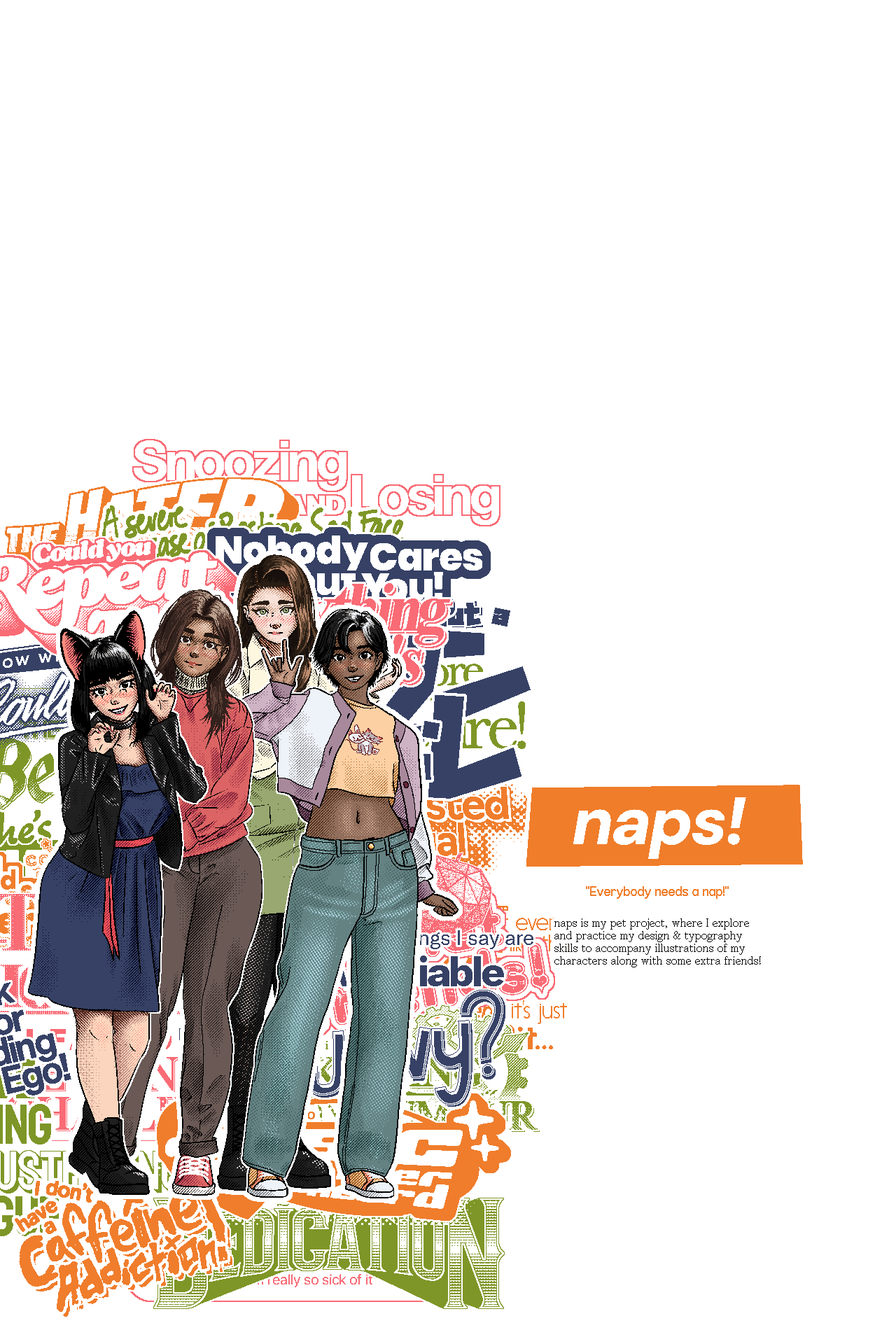
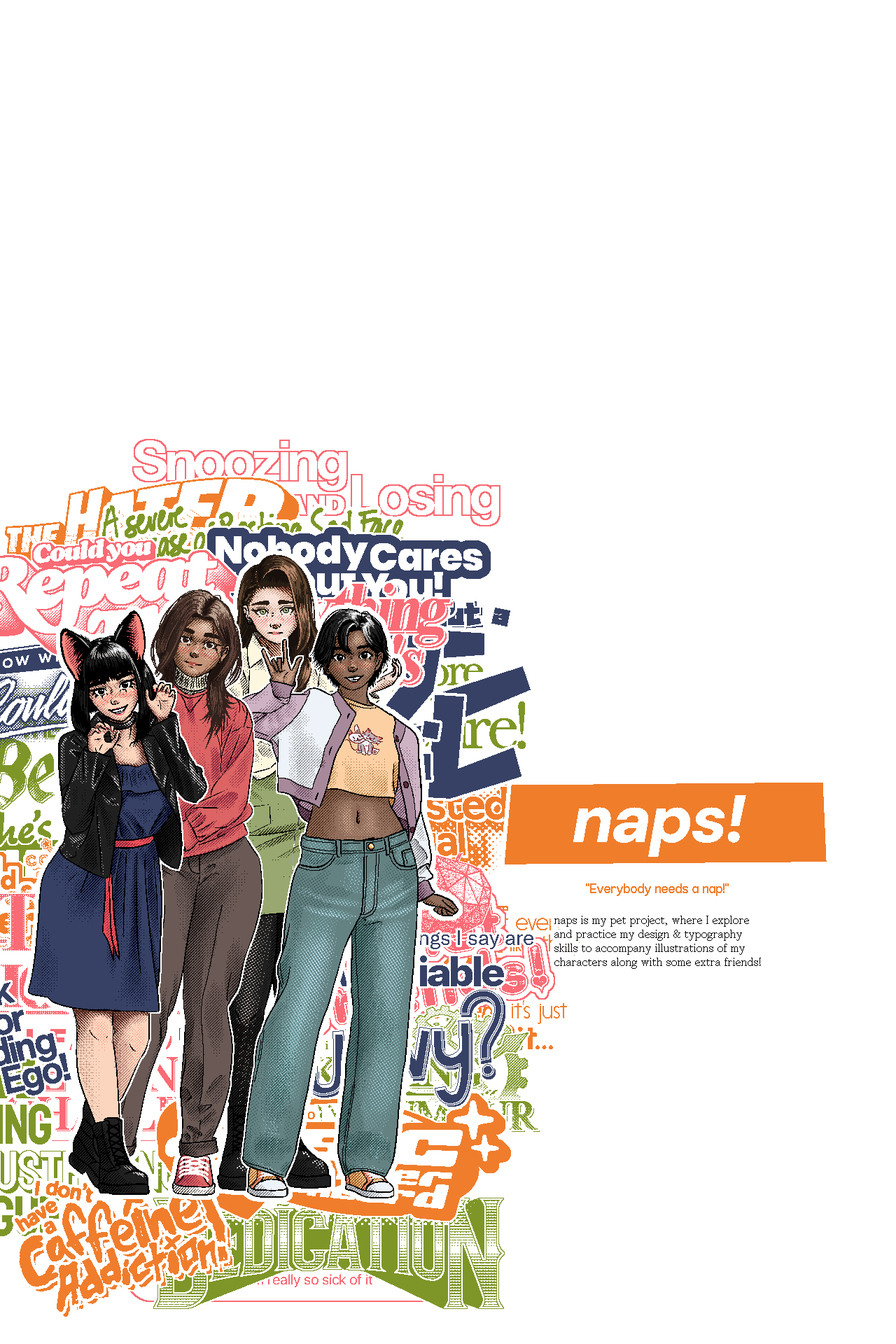
Before and after one commit to moyevka/moyevka.github.io, a Jekyll site: the page built from project-naps.markdown, in a window 1280 px wide. Shown: the part 1248-3168 px from the top of the page at 70% size. Built offline with Jekyll 4.4.1, drawn with Linux system fonts in a browser that asks for light colours.

Commit message:
horizontal mobile layout fix(?)

```diff
--- a/_layouts/naps.html
+++ b/_layouts/naps.html
@@ -42,8 +42,8 @@
         </div>
     {% endfor %}
     <div class="navbuttons">
-        <a href="/" class="button naps roundicon" title="Back to Home" style="padding:0.33rem;border-radius:0.33rem"><img src="/assets/site/back.svg"></a>
-        <div class="button naps roundicon" id="scrollToTopBtn" title="Back to Top" style="padding:0.33rem;border-radius:0.33rem"><img src="/assets/site/top.svg"></div>
+        <a href="/" class="button naps roundicon" title="Back to Home"><img src="/assets/site/back.svg"></a>
+        <div class="button naps roundicon" id="scrollToTopBtn" title="Back to Top"><img src="/assets/site/top.svg"></div>
     </div>
 </body>
 <!-- randomise voice, snap binary elements to pixel grid  -->
@@ -63,19 +63,12 @@ function napsImgFix() {
     let napsImg = document.querySelectorAll('.naps-img');
     let binaryElements = document.querySelectorAll('.binary');
 
-    // Check if the devicePixelRatio is not 1
     if (window.devicePixelRatio !== 1) {
-        // Set image-rendering to auto for all .naps-img elements
         napsImg.forEach(img => {
             img.style.imageRendering = 'auto';
         });
 
-        // Adjust font-size for all .binary elements
         binaryElements.forEach(el => {
-            const currentFontSize = window.getComputedStyle(el).fontSize;
-            const numericFontSize = parseFloat(currentFontSize); // Convert '18px' to 18
-            if (window.devicePixelRatio >= 2) {
-                const newFontSize = (4 / window.devicePixelRatio) * numericFontSize;
             el.style.filter = ` drop-shadow(2px 0px 0 #fff)
                                 drop-shadow(-2px 0px 0 #fff)
                                 drop-shadow(0px 2px 0 #fff)
@@ -84,14 +77,8 @@ function napsImgFix() {
                                 drop-shadow(2px -2px 0 #fff)
                                 drop-shadow(-2px -2px 0 #fff)
                                 drop-shadow(-2px 2px 0 #fff)`;
-                el.style.fontSize = `${newFontSize}px`;
-            } else {
-                const newFontSize = (1 / window.devicePixelRatio) * numericFontSize;
-                el.style.fontSize = `${newFontSize}px`;
-            }
         });
     } else {
-        // Retain the original image-rendering behavior when devicePixelRatio is 1
         napsImg.forEach(img => {
             const imgWidth = img.naturalWidth;
             const currentWidth = img.getBoundingClientRect().width;
@@ -102,7 +89,6 @@ function napsImgFix() {
             }
         });
 
-        // Reset font-size for .binary elements if needed
         binaryElements.forEach(el => {
             el.style.removeProperty('font-size');
         });
--- a/css/global.css
+++ b/css/global.css
@@ -387,6 +387,11 @@ h1 {
 	border-radius: 1000pt;
 }
 
+.button.naps.roundicon {
+	padding: 0.33rem;
+	border-radius: 0.33rem;
+}
+
 .roundicon img {
 	height: 1.33rem;
 	width: 1.33rem;
@@ -661,6 +666,7 @@ img::selection {
 	filter: url(#binary);
 	text-align: left;
 	backface-visibility: hidden;
+	line-height: 1.1;
 }
 
 a.naps-title {
@@ -1020,7 +1026,7 @@ iframe {
 	background: #555;
   }
 
-@media (min-resolution: 144dpi) {
+  @media (min-resolution: 144dpi) and (max-aspect-ratio: 1/1) {
 	body {
 		font-size: 2.4rem;
 	}
@@ -1104,6 +1110,11 @@ iframe {
 		font-size:unset;
 		line-height:0;
 		border-radius: 1000pt;
+	}
+
+	.button.naps.roundicon {
+		padding: 0.67rem;
+		border-radius: 0.67rem;
 	}
 
 	.roundicon img {
--- a/index.markdown
+++ b/index.markdown
@@ -44,7 +44,7 @@ test: moyevka!
         bottom:4rem;
         z-index:5
     }
-@media (min-resolution: 144dpi) {
+@media (min-resolution: 144dpi) and (max-aspect-ratio: 1/1) {
     p {
         max-width:unset;
         margin-top:0;
--- a/project-naps.markdown
+++ b/project-naps.markdown
@@ -4,12 +4,20 @@ title: the naps! project - moyevka
 permalink: /naps/
 ---
 
+<style>
+    .polyblock {
+        width: auto;
+        height: 128px;
+        aspect-ratio: 4 / 1;
+    }
+</style>
+
 <div class="container" style="max-width:1200px">
     <div class="container-item" style="max-height:67vh;padding:0;align-items:center">
         <img src="/assets/naps/thegirls-promo.png" title="the girls!" class="naps-img" style="z-index:-1;max-height:none">
     </div>
     <div class="container-item footer" style="align-items:center">
-        <div class="outlined" style="width:440px;height:128px">
+        <div class="polyblock outlined">
             <div class="naps-polygon">
                 <p class="naps-title" style="color:white; position:relative; top:-5%">
                     naps!
```
Lines whose indentation alone changed are shown as unchanged.
